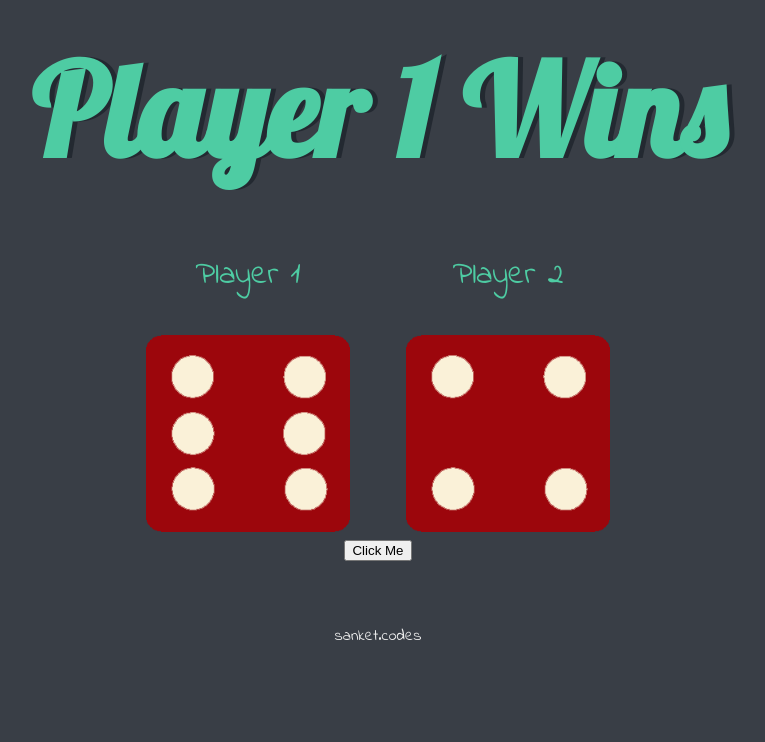
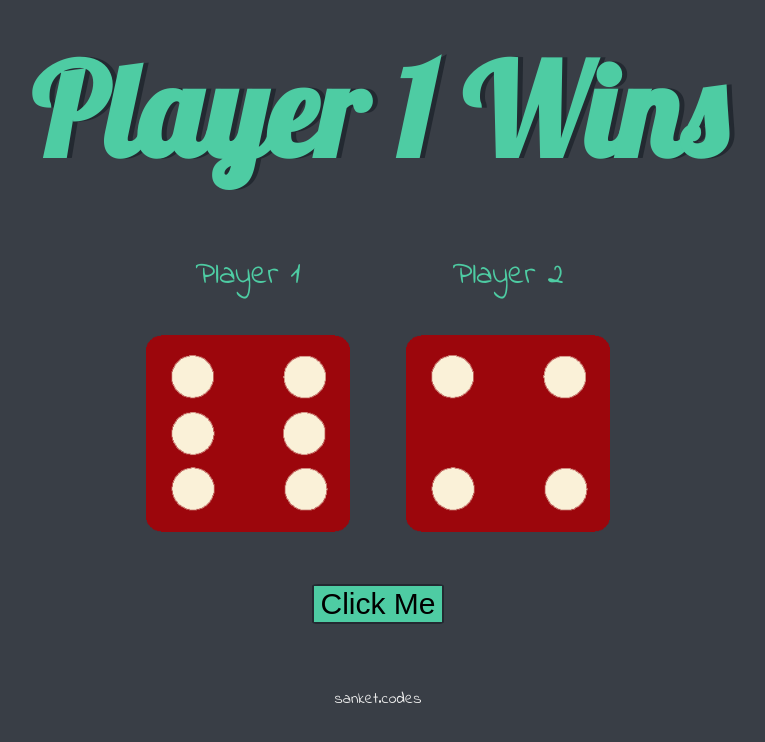
Before and after one commit to Sanket-Nalawade/Dice-Game, a plain HTML site: page index.html in a window 1280 px wide. Shown: the whole page, without its empty margins (262-1027 px from the left). Drawn offline with Linux system fonts and the light colour scheme.

Commit message:
Update styles.css

```diff
--- a/styles.css
+++ b/styles.css
@@ -32,6 +32,15 @@ img {
   width: 80%;
 }
 
+.refresh-button{
+  margin-top: 5%;
+  font-size: 30px;
+  background-color: #4ECCA3;
+  border-style: double;
+  border-color: #232931;
+  border-radius: 5%;
+}
+
 footer {
   margin-top: 5%;
   color: #EEEEEE;
```
